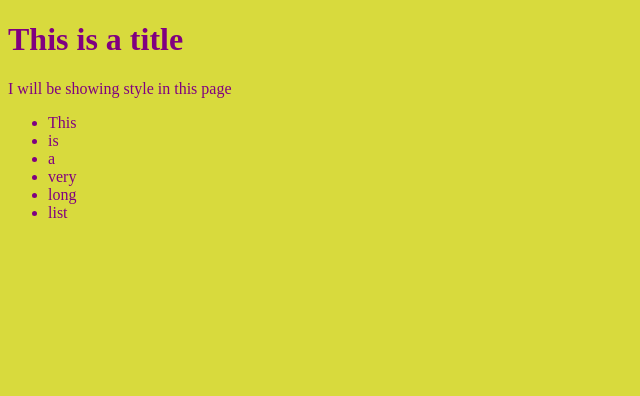
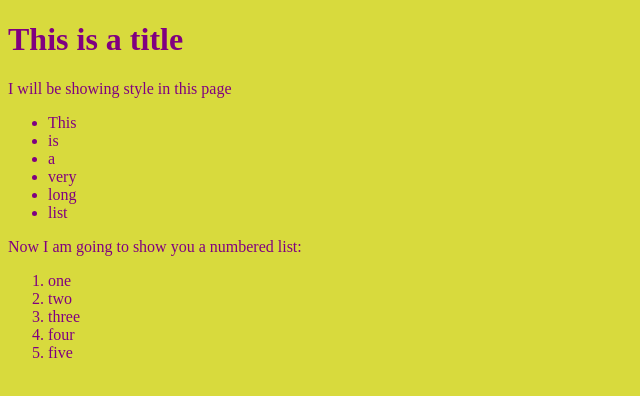
Before and after one commit to DemonixOmega/Advanced-Page-Test-4, a plain HTML site: page Index.html in a window 1280 px wide. Shown: the whole page, without its empty margins (0-640 px from the left). Drawn offline with Linux system fonts and the light colour scheme.

Commit message:
Ordered List Update

```diff
--- a/Index.html
+++ b/Index.html
@@ -17,5 +17,13 @@
    <li>long</li>
    <li>list</li>
     </ul>
+    <p>Now I am going to show you a numbered list:</p>
+    <ol>
+      <li>one</li>
+      <li>two</li>
+      <li>three</li>
+      <li>four</li>
+      <li>five</li>
+    </ol>
   </body>
 </head>
```
